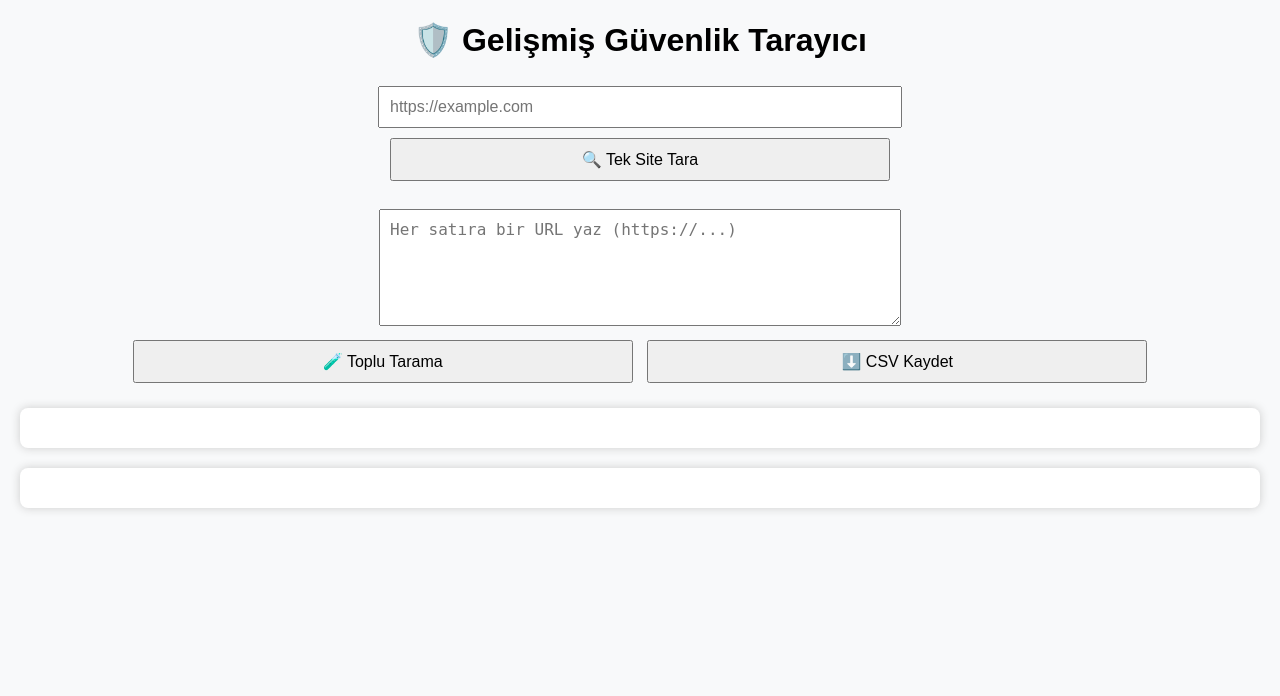
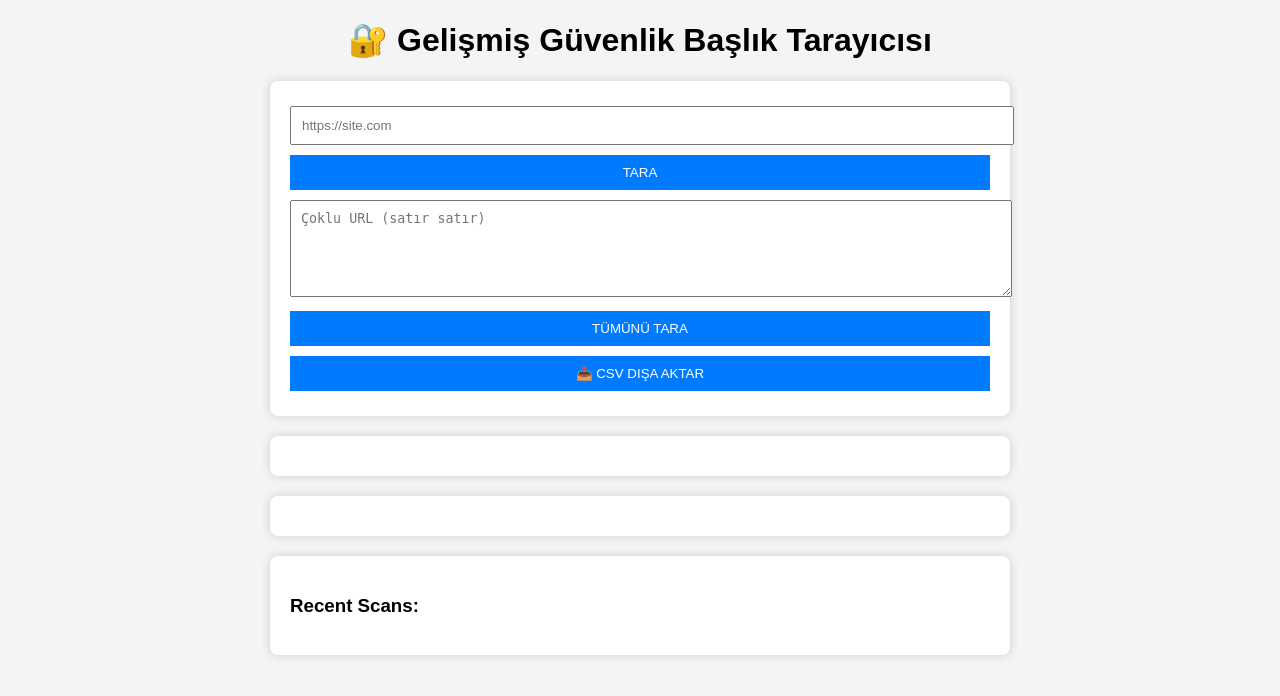
Before and after one commit to PoyrazYare156/thtbanner, a FastAPI app: template templates/güvenlik.html in a window 1280 px wide. Shown: the top 696 px of the page. Run offline with FastAPI, Linux system fonts and the light colour scheme; the template is opened without the code that fills it, so the values that code supplies are empty; some libraries are stand-ins or nearby versions.

Commit message:
Update güvenlik.html

```diff
--- a/templates/güvenlik.html
+++ b/templates/güvenlik.html
@@ -2,46 +2,37 @@
 <html lang="tr">
 <head>
   <meta charset="UTF-8" />
-  <title>Gelişmiş Güvenlik Tarayıcı</title>
+  <title>Gelişmiş Güvenlik Başlık Tarayıcı</title>
   <script src="https://cdnjs.cloudflare.com/ajax/libs/html2pdf.js/0.10.1/html2pdf.bundle.min.js"></script>
-  <script src="/static/guvenlik.js" defer></script>
+  <script src="/static/app.js" defer></script>
   <style>
-    body { font-family: sans-serif; background: #f8f9fa; margin: 20px; }
+    body { font-family: Arial; background: #f4f4f4; margin: 20px; }
     h1 { text-align: center; }
-    #controls { text-align: center; margin-bottom: 20px; }
-    input, button, textarea {
-      padding: 10px;
-      margin: 5px;
-      font-size: 16px;
-      width: 80%;
-      max-width: 500px;
+    #controls, #result, #bulkResults, #history {
+      max-width: 700px; margin: auto; padding: 20px;
+      background: white; box-shadow: 0 0 10px #ccc; border-radius: 8px;
+      margin-bottom: 20px;
     }
-    #result, #bulkResults {
-      background: white;
-      padding: 20px;
-      border-radius: 8px;
-      box-shadow: 0 0 10px #ccc;
-      margin-top: 20px;
+    input, textarea, button {
+      width: 100%; padding: 10px; margin: 5px 0;
     }
-    table { width: 100%; border-collapse: collapse; }
-    td, th { padding: 10px; border: 1px solid #ccc; }
+    button { background: #007BFF; color: white; border: none; }
+    button:hover { background: #0056b3; }
   </style>
 </head>
 <body>
-  <h1>🛡️ Gelişmiş Güvenlik Tarayıcı</h1>
+  <h1>🔐 Gelişmiş Güvenlik Başlık Tarayıcısı</h1>
 
   <div id="controls">
-    <input type="text" id="targetUrl" placeholder="https://example.com" />
-    <br />
-    <button onclick="scanHeaders()">🔍 Tek Site Tara</button>
-    <br /><br />
-    <textarea id="bulkUrls" rows="5" placeholder="Her satıra bir URL yaz (https://...)"></textarea>
-    <br />
-    <button onclick="scanMultiple()">🧪 Toplu Tarama</button>
-    <button onclick="exportCSV()">⬇️ CSV Kaydet</button>
+    <input type="text" id="targetUrl" placeholder="https://site.com" />
+    <button onclick="scanHeaders()">TARA</button>
+    <textarea id="bulkUrls" rows="5" placeholder="Çoklu URL (satır satır)"></textarea>
+    <button onclick="scanMultiple()">TÜMÜNÜ TARA</button>
+    <button onclick="exportCSV()">📥 CSV DIŞA AKTAR</button>
   </div>
 
   <div id="result"></div>
   <div id="bulkResults"></div>
+  <div id="history"></div>
 </body>
 </html>
```
